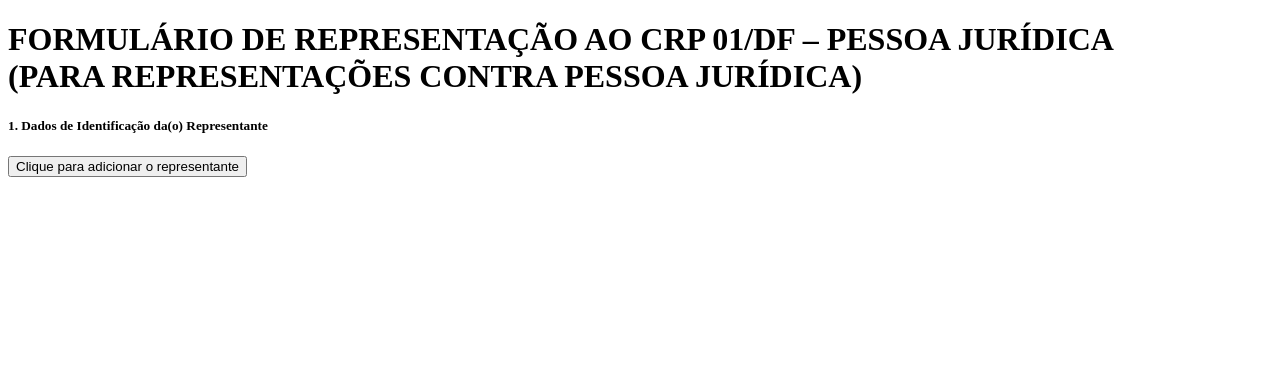
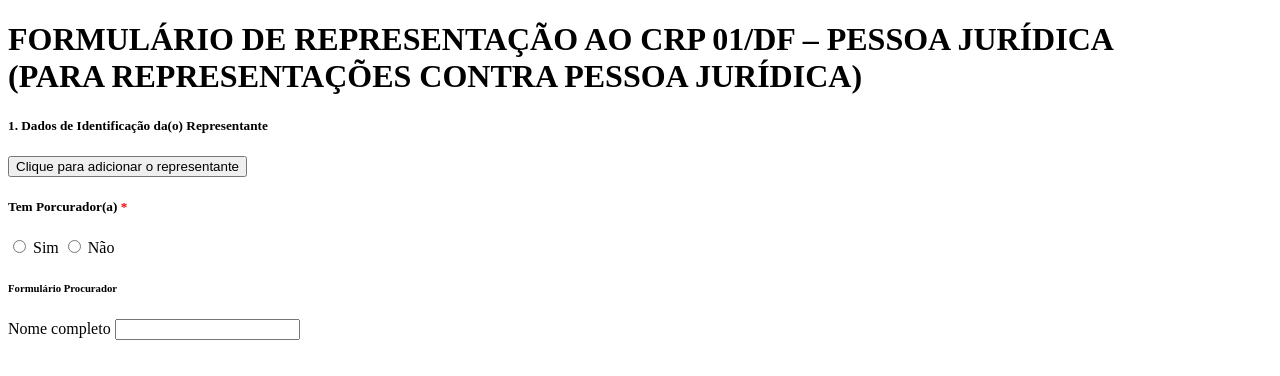
Before and after one commit to herculesnatan/Formulario-CRP, a plain HTML site: page index.html in a window 1280 px wide. Drawn offline with Linux system fonts and the light colour scheme.

Commit message:
Melhorias do FORMS de representado

```diff
--- a/app.js
+++ b/app.js
@@ -11,6 +11,9 @@
     }
 }
 
+function addProcurador() {
+
+}
 // Capturar evento
 const botaoRepresentante = document.getElementById('botao__representante');
 botaoRepresentante.addEventListener('click', abrirForms);
--- a/index.html
+++ b/index.html
@@ -19,15 +19,51 @@
         </h5>
         <button id="botao__representante">Clique para adicionar o representante</button>
         <form id="dados__representante" class="representante__forms">
-            <input type="text" id="dados__representante__nome"> <!--Nome completo-->
-            <input type="text" id="dados__representante__nome__social"> <!--Nome social-->
-            <input type="text" id="dados__representante__nascimento"> <!--Data de nascimento-->
-            <input type="text" id="dados__representante__RG"> <!--Número de RG-->
-            <input type="text" id="dados__representante__CPF"> <!--Número CFP-->
-            <input type="text" id="dados__representante__endereco"> <!--Endereço-->
-            <input type="text" id="dados__representante__CEP"> <!--CEP-->
-            <input type="text" id="dados__representante__telefone"> <!--Telefone-->
-            <input type="text" id="dados__representante__email"> <!--Email-->
+            <!--Nome completo-->
+            <label for="dados__representante__nome">Nome completo</label>
+            <input type="text" id="dados__representante__nome">
+            <!--Nome social-->
+            <label for="dados__representante__nome__social">Nome Social</label>
+            <input type="text" id="dados__representante__nome__social">
+            <!--Data de nascimento-->
+            <label for="dados__representante__nascimento">Data de nascimento</label>
+            <input type="text" id="dados__representante__nascimento">
+            <!--Número de RG-->
+            <label for="dados__representante__RG">RG</label>
+            <input type="text" id="dados__representante__RG">
+            <!--Número CFP-->
+            <label for="dados__representante__CPF">CPF</label>
+            <input type="text" id="dados__representante__CPF">
+            <!--Endereço-->
+            <label for="dados__representante__endereco">Endereço</label>
+            <input type="text" id="dados__representante__endereco">
+            <!--CEP-->
+            <label for="dados__representante__CEP">CEP</label>
+            <input type="text" id="dados__representante__CEP">
+            <!--Telefone-->
+            <label for="dados__representante__telefone">Telefone</label>
+            <input type="text" id="dados__representante__telefone">
+            <!--Email-->
+            <label for="dados__representante__email">Email</label>
+            <input type="text" id="dados__representante__email">
+        </form>
+    </div>
+
+    <div class="procurador">
+        <h5>Tem Porcurador(a) <strong class="campo__obrigatorio">*</strong></h5>
+        <label id="tem__procurador">
+            <input type="radio"> Sim
+        </label id="sem__procurador">
+        <label>
+            <input type="radio"> Não
+        </label>
+    </div>
+
+    <div id="procurador__forms">
+        <h6>Formulário Procurador</h6>
+        <form>
+            <label for="nome__procurador">Nome completo</label>
+            <input type="text" id="nome__procurador" name="nome__procurador">
         </form>
     </div>
     <script src="app.js" defer></script>
--- a/styles/styles.css
+++ b/styles/styles.css
@@ -1,3 +1,7 @@
 .representante__forms {
     display: none;
 }
+
+.campo__obrigatorio {
+    color: red;
+}
```
